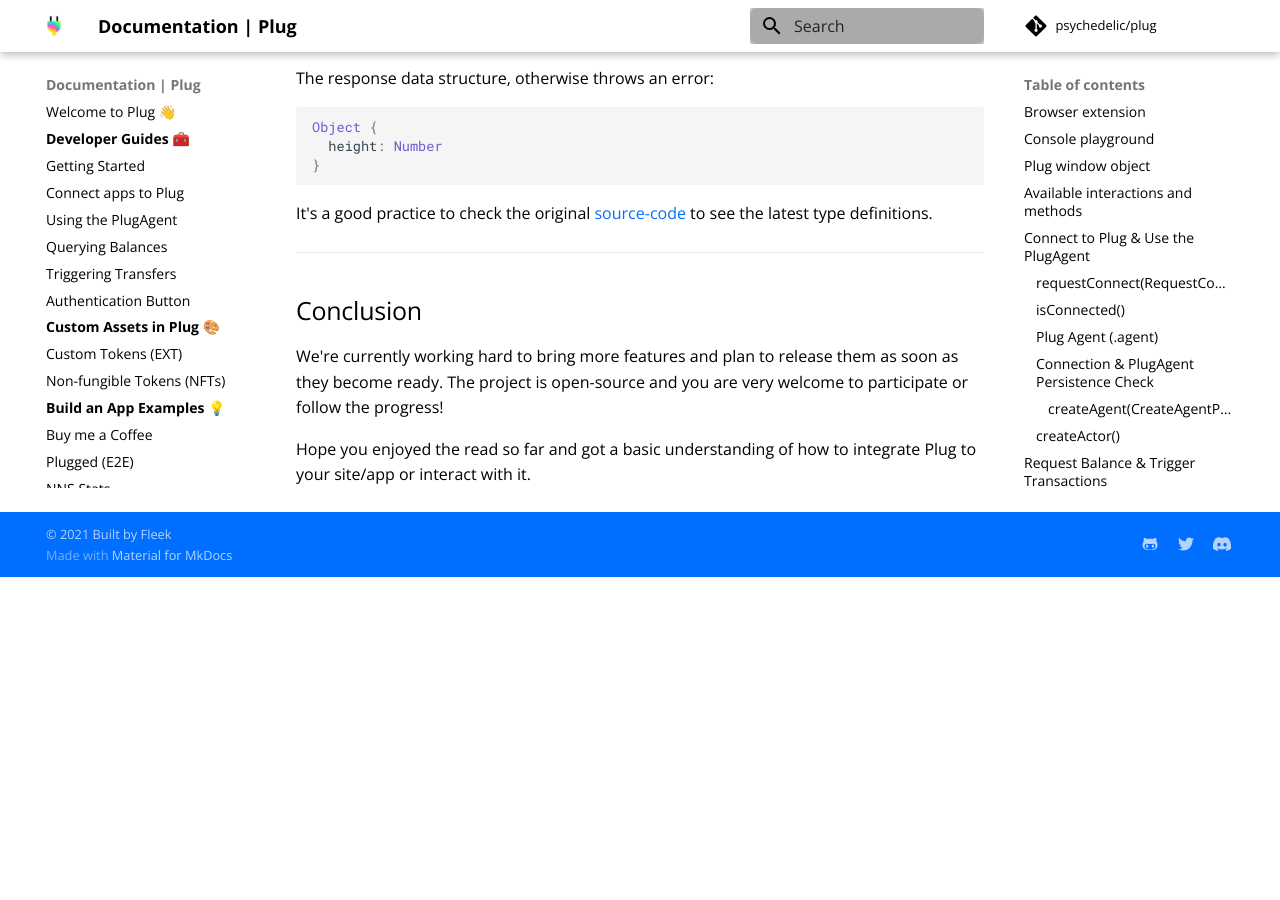
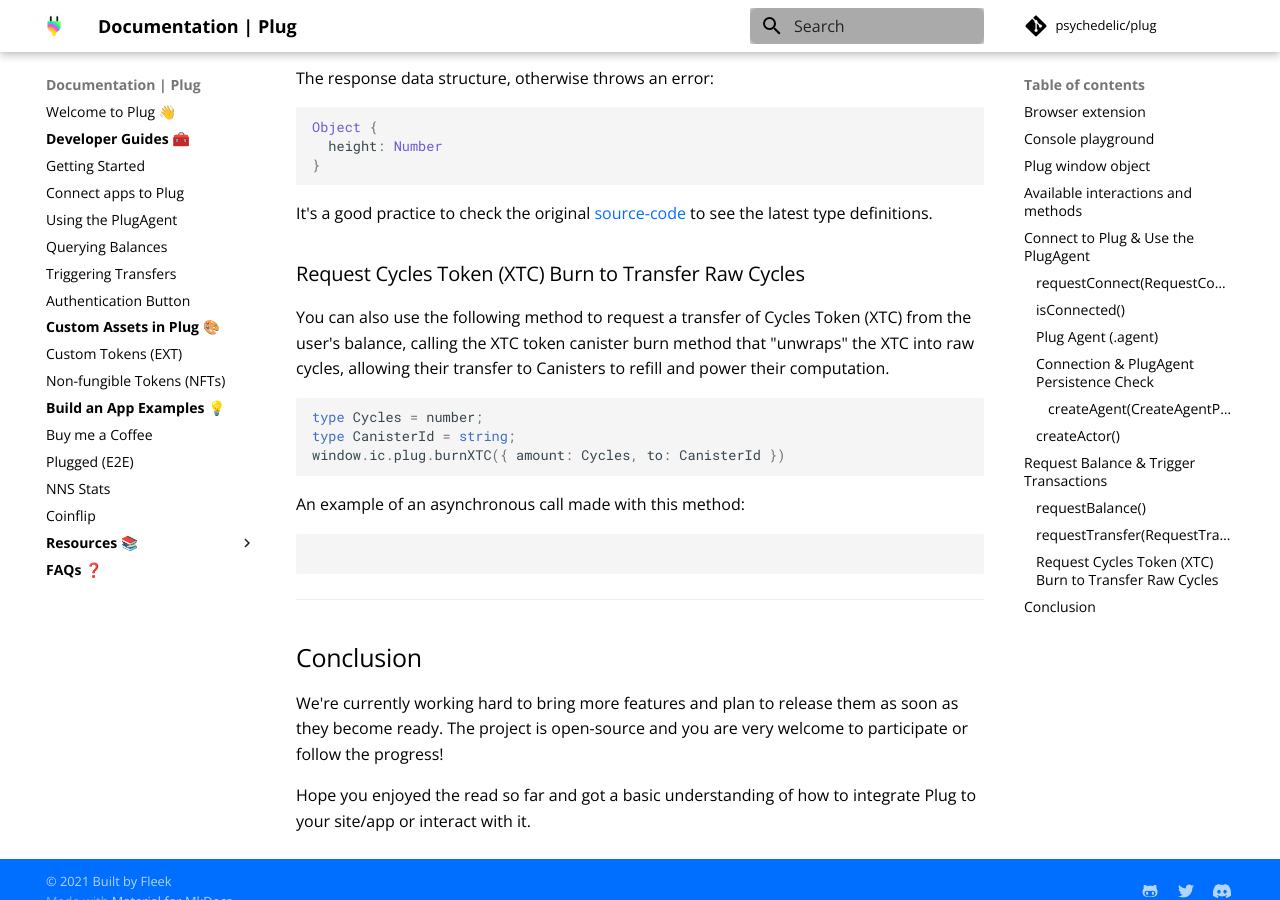
Before and after one commit to Psychedelic/plug-docs, an MkDocs documentation site: the page built from docs/getting-started/connect-to-plug.md, in a window 1280 px wide and 900 px high, scrolled down 9589 px. Built offline with MkDocs 1.6.1 and Material for MkDocs 9.7.7, drawn with Linux system fonts in a browser that asks for light colours; comment, search, counter and statistics services are not loaded; before the commit the page ends 10166 px from its top, so only the background shows below that.

Commit message:
Update connect-to-plug.md

````diff
--- a/docs/getting-started/connect-to-plug.md
+++ b/docs/getting-started/connect-to-plug.md
@@ -401,6 +401,23 @@
 
 It's a good practice to check the original [source-code](https://github.com/Psychedelic/plug-controller/blob/main/src/utils/dfx/rosetta.ts#L49) to see the latest type definitions.
 
+### Request Cycles Token (XTC) Burn to Transfer Raw Cycles
+
+You can also use the following method to request a transfer of Cycles Token (XTC) from the user's balance, calling the XTC token canister burn method that "unwraps" the XTC into raw cycles, allowing their transfer to Canisters to refill and power their computation.
+
+```
+type Cycles = number;
+type CanisterId = string;
+window.ic.plug.burnXTC({ amount: Cycles, to: CanisterId })
+```
+
+An example of an asynchronous call made with this method:
+
+```
+
+```
+
+
 ---
 
 ## Conclusion
````
